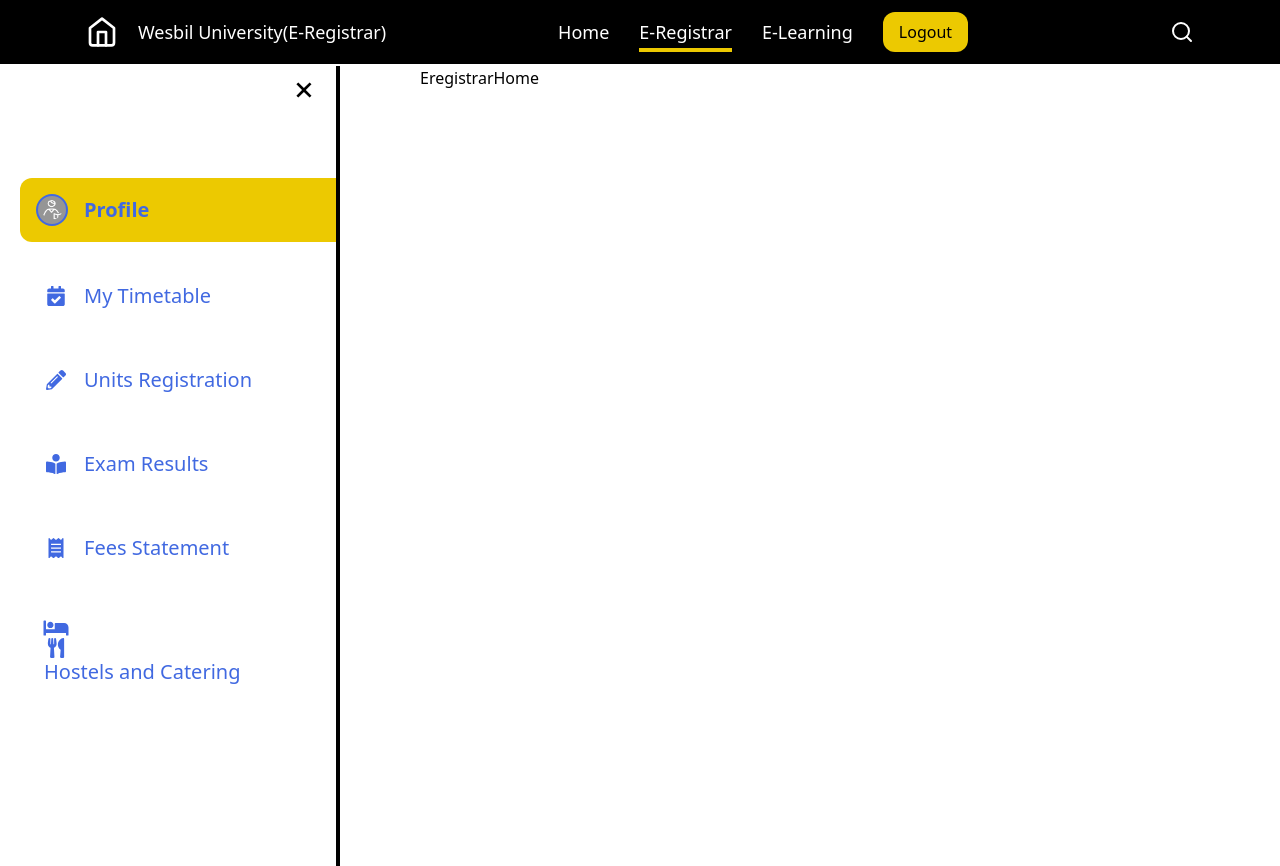
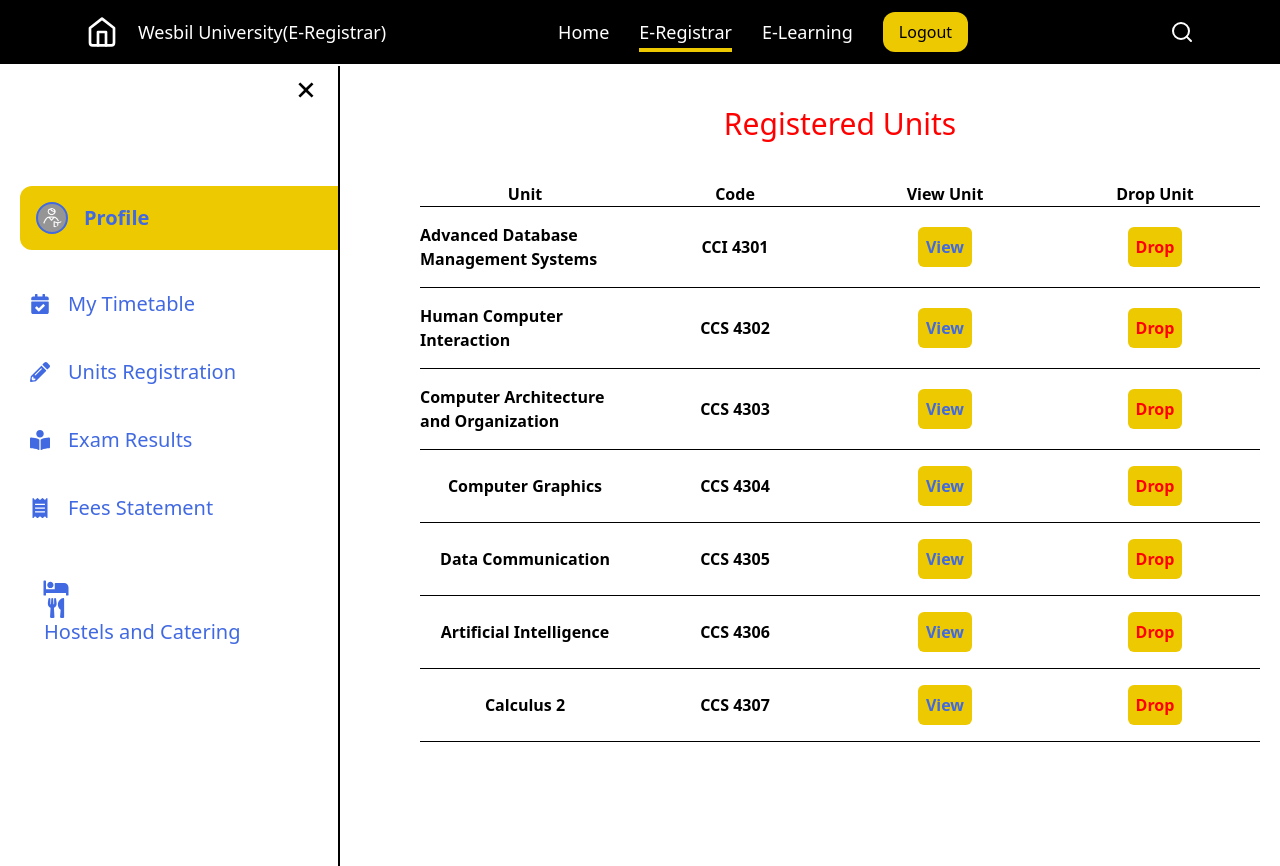
Before and after one commit to bilsim-code/Wesbil-University, a React (Vite) app in the folder frontend/: page /student-portal/eregistrar in a window 1280 px wide. Both pictures are taken after a click on the icon 101 px from the left and 32 px from the top of the page. Built offline with nearby package versions, Linux system fonts and the light colour scheme.

Commit message:
register units x debugging

```diff
--- a/frontend/src/Components/AppContext.jsx
+++ b/frontend/src/Components/AppContext.jsx
@@ -1,12 +1,13 @@
 import { createContext, useState } from "react";
-import PropTypes from 'prop-types'
+import PropTypes from 'prop-types';
+import { unitDetails } from "./UnitDetails";
 
 export const AppContext = createContext();
 
 const ProviderFunction = (props) => {
     const [sidebarOn, setSidebarOn] = useState(false);
   return (
-  <AppContext.Provider value={{sidebarOn, setSidebarOn}}>
+  <AppContext.Provider value={{sidebarOn, setSidebarOn, unitDetails}}>
     {props.children}
   </AppContext.Provider>
   )
--- a/frontend/src/Components/EregistrarHome.jsx
+++ b/frontend/src/Components/EregistrarHome.jsx
@@ -1,7 +1,31 @@
+import { useContext } from "react"
+import { AppContext } from "./AppContext"
 
 const EregistrarHome = () => {
+const {unitDetails} = useContext(AppContext);
   return (
-    <div>EregistrarHome</div>
+    <div className="">
+      <h2 className="text-center text-red text-3xl mt-10 ">Registered Units</h2>
+      {/* grid */}
+      <div className="grid grid-cols-4 mt-10 place-items-center border-b max-430px:grid-cols-3
+       max-430px:grid-rows-2 font-bold">
+        <p>Unit</p>
+        <p>Code</p>
+        <p>View Unit</p>
+        <p>Drop Unit</p>
+      </div>
+
+      {/* remove the items inside so they only appear once the student registers for the units */}
+      {unitDetails.map((item, index) => (
+        <div key={index} className="grid grid-cols-4 place-items-center border-b py-4 max-430px:grid-cols-3 max-430px:grid-rows-2 font-semibold">
+        <p className="">{item.name}</p>
+        <p>{item.code}</p>
+        <p className="bg-gold p-2 rounded-md cursor-pointer text-royalblue hover:bg-gold-fade">View</p>
+        <p className="bg-gold p-2 rounded-md cursor-pointer text-red hover:bg-gold-fade">Drop</p>
+        </div>
+      ))}
+
+    </div>
   )
 }
 
--- a/frontend/src/Components/PortalSidebar.jsx
+++ b/frontend/src/Components/PortalSidebar.jsx
@@ -7,7 +7,7 @@ import {
   FaBed,
   FaUtensils,
 } from "react-icons/fa";
-import { BiX } from 'react-icons/bi';
+import { BiX } from "react-icons/bi";
 import { useContext } from "react";
 import { AppContext } from "./AppContext";
 import OutsideClickHandler from "react-outside-click-handler";
@@ -18,35 +18,61 @@ const PortalSidebar = ({ setClickState, clickState }) => {
 
   return (
     <OutsideClickHandler onOutsideClick={() => setSidebarOn(false)}>
-      <div className={`w-[400px]  max-test-lg:w-[350px] max-w-[80%] border-r-4 pt-20 min-h-screen relative transition-all duration-1000 bg-white z-10 ${sidebarOn ? 'block' : 'hidden'} max-footer-md:absolute top-0 left-0 max-600px:pt-20`}>
-        <BiX className="absolute right-4 top-2 size-8 cursor-pointer max-footer-md:top-auto z-50" onClick={() => setSidebarOn(false)} />
-        <div onClick={() => setClickState("profile")} className={`flex items-center mb-6 p-4 mt-8 rounded-l-xl max-footer-md:rounded-l-none ${clickState === 'profile' ? 'bg-gold' : ''}`}>
+      <div
+        className={`w-[400px] min-h-[100vh]  max-test-lg:w-[350px] max-w-[80%] pt-20 border-r-2 relative  transition-all duration-1000 bg-white z-10 ${sidebarOn ? "block" : "hidden"} max-footer-md:absolute max-footer-md:top-0 max-footer-md:bottom-0 max-footer-md:left-0 max-600px:pt-20`}
+      > <BiX
+            className="absolute right-4 top-2 size-8 cursor-pointer max-footer-md:top-auto z-50"
+            onClick={() => setSidebarOn(false)}
+          />
+          <div
+            onClick={() => setClickState("profile")}
+            className={`flex items-center p-4 mt-10 rounded-l-xl max-footer-md:rounded-l-none ${clickState === "profile" ? "bg-gold" : ""}`}
+          >
             <img
               src={profile}
               alt=""
               className="bg-gray size-8 rounded-full border-2 border-royalblue p-1"
             />
-          <h1 className={`font-semibold pl-4 text-xl transition-all text-royalblue cursor-pointer hover:text-black`}>Profile</h1>
+            <h1
+              className={`font-semibold pl-4 text-xl transition-all text-royalblue cursor-pointer hover:text-black`}
+            >
+              Profile
+            </h1>
           </div>
 
-        <ul className="list-none flex flex-col">
-          <div onClick={() => setClickState("timetable")} className={`flex items-center text-royalblue font-medium mb-6 p-4 rounded-l-xl text-xl max-footer-md:rounded-l-none cursor-pointer hover:text-black transition-all ${clickState === 'timetable' ? 'bg-gold' : ''}`}>
+          <ul className="list-none grid grid-cols-1 mt-10 gap-10">
+            <div
+              onClick={() => setClickState("timetable")}
+              className={`flex items-center text-royalblue font-medium  rounded-l-xl text-xl max-footer-md:rounded-l-none cursor-pointer hover:text-black transition-all ${clickState === "timetable" ? "bg-gold" : ""}`}
+            >
               <FaCalendarCheck className="w-10" />
               <span className="pl-2 whitespace-nowrap">My Timetable</span>
             </div>
-          <div onClick={() => setClickState("units-registration")} className={`flex items-center text-royalblue font-medium mb-6 p-4 text-xl cursor-pointer hover:text-black transition-all rounded-l-xl max-footer-md:rounded-l-none ${clickState === 'units-registration' ? 'bg-gold' : ''}`}>
+            <div
+              onClick={() => setClickState("units-registration")}
+              className={`flex items-center text-royalblue font-medium text-xl cursor-pointer hover:text-black transition-all rounded-l-xl max-footer-md:rounded-l-none ${clickState === "units-registration" ? "bg-gold" : ""}`}
+            >
               <FaPencilAlt className="w-10" />
               <span className="whitespace-nowrap pl-2">Units Registration</span>
             </div>
-          <div onClick={() => setClickState("exam-results")} className={`flex items-center text-royalblue font-medium mb-6 p-4 rounded-l-xl max-footer-md:rounded-l-none text-xl cursor-pointer hover:text-black transition-all ${clickState === 'exam-results' ? 'bg-gold' : ''}`}>
+            <div
+              onClick={() => setClickState("exam-results")}
+              className={`flex items-center text-royalblue font-medium rounded-l-xl max-footer-md:rounded-l-none text-xl cursor-pointer hover:text-black transition-all ${clickState === "exam-results" ? "bg-gold" : ""}`}
+            >
               <FaBookReader className="w-10" />
               <span className="whitespace-nowrap pl-2">Exam Results</span>
             </div>
-          <div onClick={() => setClickState("fees-statement")} className={`flex items-center text-royalblue font-medium mb-6 p-4 text-xl cursor-pointer hover:text-black transition-all rounded-l-xl max-footer-md:rounded-l-none ${clickState === 'fees-statement' ? 'bg-gold' : ''}`}>
+            <div
+              onClick={() => setClickState("fees-statement")}
+              className={`flex items-center text-royalblue font-medium text-xl cursor-pointer hover:text-black transition-all rounded-l-xl max-footer-md:rounded-l-none ${clickState === "fees-statement" ? "bg-gold" : ""}`}
+            >
               <FaReceipt className="w-10" />
               <span className="whitespace-nowrap pl-2">Fees Statement</span>
             </div>
-          <div onClick={() => setClickState("accomodation")} className={`flex-items-center text-royalblue font-medium text-xl cursor-pointer hover:text-black transition-all rounded-l-xl max-footer-md:rounded-l-none p-4 ${clickState === 'accomodation' ? 'bg-gold' : ''}`}>
+            <div
+              onClick={() => setClickState("accomodation")}
+              className={`flex-items-center text-royalblue font-medium text-xl cursor-pointer hover:text-black transition-all rounded-l-xl max-footer-md:rounded-l-none p-4 ${clickState === "accomodation" ? "bg-gold" : ""}`}
+            >
               <span>
                 <FaBed className="w-10" />
                 <FaUtensils className="w-10" />
--- /dev/null
+++ b/frontend/src/Components/UnitDetails.js
@@ -0,0 +1,37 @@
+export const unitDetails = [
+    {
+      _id: 1,
+      name: "Advanced Database Management Systems",
+      code: "CCI 4301"
+    },
+    {
+      _id: 2,
+      name: "Human Computer Interaction",
+      code: "CCS 4302"
+    },
+    {
+      _id: 3,
+      name: "Computer Architecture and Organization",
+      code: "CCS 4303"
+    },
+    {
+      _id: 4,
+      name: "Computer Graphics",
+      code: "CCS 4304"
+    },
+    {
+      _id: 5,
+      name: "Data Communication",
+      code: "CCS 4305"
+    },
+    {
+      _id: 6,
+      name: "Artificial Intelligence",
+      code: "CCS 4306"
+    },
+    {
+      _id: 7,
+      name: "Calculus 2",
+      code: "CCS 4307"
+    }
+  ]
--- a/frontend/src/Pages/ERegistrar.jsx
+++ b/frontend/src/Pages/ERegistrar.jsx
@@ -10,24 +10,24 @@ import EregistrarHome from "../Components/EregistrarHome";
 const ERegistrar = () => {
   const [clickState, setClickState] = useState("profile");
   return (
-    <div className="mt-[66px] px-5 flex ">
+    <div className="mt-[66px] px-5 flex">
       <PortalSidebar setClickState={setClickState} clickState={clickState} />
       {/* second container */}
-      {clickState === "profile" ? (
-       <EregistrarHome/>
-      ) : clickState === 'timetable' ?  (
-        <MyTimetable />
-      ): clickState === 'units-registration' ? (
-        <UnitsRegistration/>
-      ): clickState === "exam-results" ? (
-        <ExamResults/>
-      ): clickState === "accomodation" ? (
-        <Accomodation/>
-      ): clickState === 'fees-statement' ?  (
-        <FeesStatement/>
-      ): (
-        null
-      )}
+      <div className="flex-1">
+        {clickState === "profile" ? (
+          <EregistrarHome />
+        ) : clickState === "timetable" ? (
+          <MyTimetable />
+        ) : clickState === "units-registration" ? (
+          <UnitsRegistration />
+        ) : clickState === "exam-results" ? (
+          <ExamResults />
+        ) : clickState === "accomodation" ? (
+          <Accomodation />
+        ) : clickState === "fees-statement" ? (
+          <FeesStatement />
+        ) : null}
+      </div>
     </div>
   );
 };
--- a/frontend/src/Pages/UnitsRegistration.jsx
+++ b/frontend/src/Pages/UnitsRegistration.jsx
@@ -1,7 +1,44 @@
+import { useContext, useState } from "react"
+import { AppContext } from "../Components/AppContext"
+import {Check} from 'react-feather'
 
 const UnitsRegistration = () => {
+  const {unitDetails} = useContext(AppContext);
+  const [registerChecked, setRegisterChecked] = useState(null);
+
+  function handleRegister(index) {
+    if(index === null) {
+      setRegisterChecked(index)
+    }
+    else {
+      setRegisterChecked(null);
+    }
+  }
   return (
-    <div>UnitsRegistration</div>
+    <div className="">
+    <h2 className="text-center text-red text-3xl mt-10 ">Register for this semester&apos;s Units</h2>
+    {/* grid */}
+    <div className="grid grid-cols-4 mt-10 place-items-center border-b max-430px:grid-cols-3
+     max-430px:grid-rows-2 font-bold">
+      <p>Unit</p>
+      <p>Code</p>
+      <p>Register Unit</p>
+      <p>Drop Unit</p>
+    </div>
+
+    {/* remove the items inside so they only appear once the student registers for the units */}
+    {unitDetails.map((item, index) => (
+      <div key={index} className="grid grid-cols-4 place-items-center border-b py-4 mb-3 max-430px:grid-cols-3 max-430px:grid-rows-2 font-semibold">
+      <p className="">{item.name}</p>
+      <p>{item.code}</p>
+      <p className="bg-gold p-2 rounded-md cursor-pointer text-royalblue hover:bg-gold-fade" onClick={() => handleRegister(index)}>{registerChecked === index ? <Check/> : "Register"}</p>
+      <p className="bg-gold p-2 rounded-md cursor-pointer text-red hover:bg-gold-fade">Drop</p>
+      </div>
+    ))}
+
+    <button className="bg-royalblue grid mx-auto mt-10 p-2 w-1/2 max-w-[200px] mb-10 text-white font-bold uppercase rounded-md hover:text-gold shadow-md shadow-black">Confirm</button>
+
+  </div>
   )
 }
 
```
Lines whose indentation alone changed are shown as unchanged.
